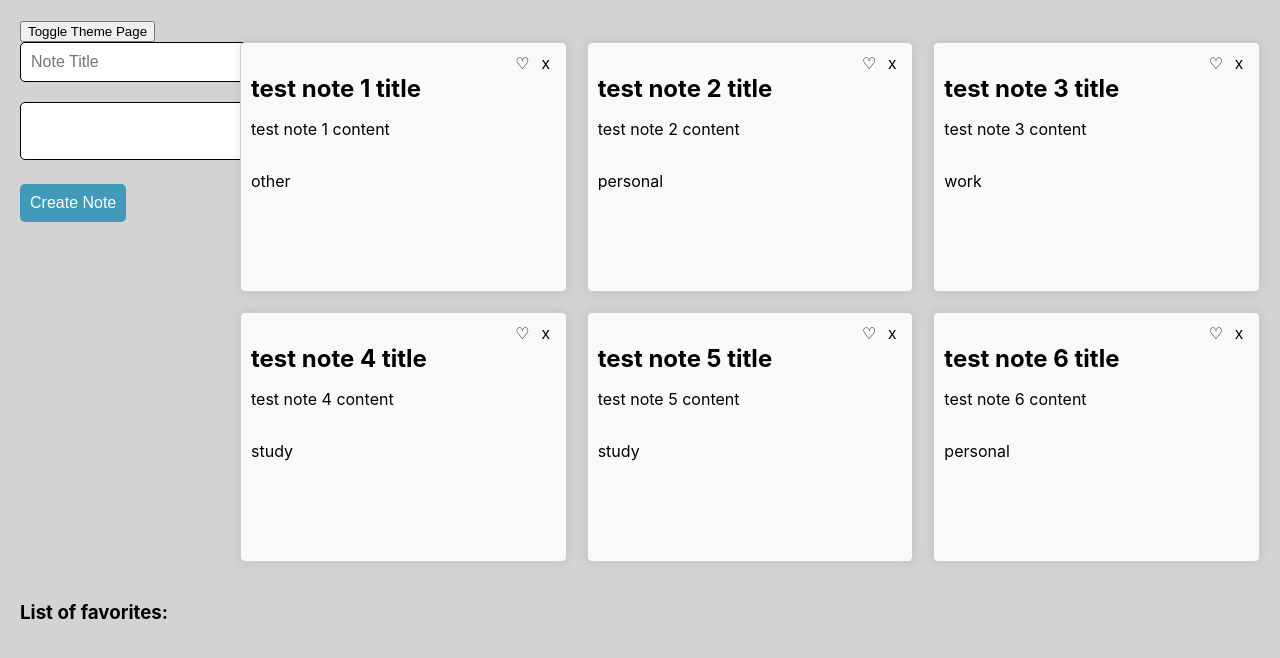
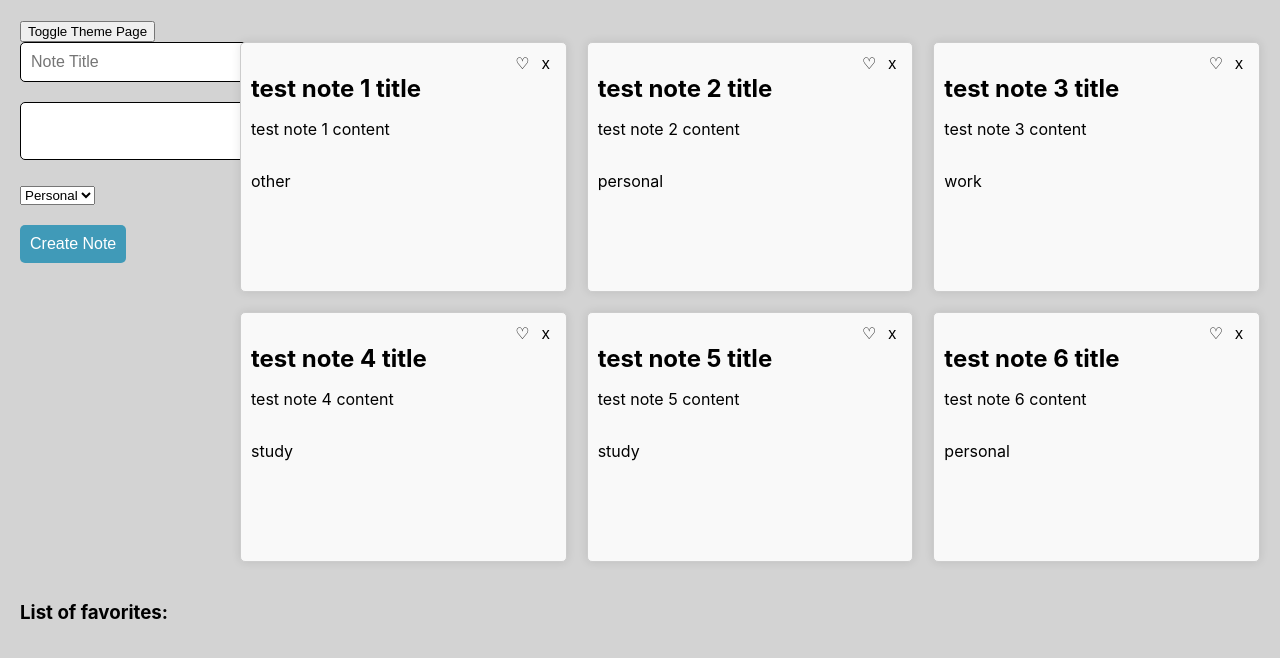
Before and after one commit to htluu-ucsd/Cse-110-Lab-2, a React (Create React App) app in the folder my-app/: page / in a window 1280 px wide. Shown: the top 658 px of the page. Built offline with nearby package versions, Linux system fonts and the light colour scheme.

Commit message:
create done

```diff
--- a/my-app/src/App.tsx
+++ b/my-app/src/App.tsx
@@ -32,26 +32,43 @@
   const [currentTheme, setCurrentTheme] = useState(themes.light);
 
   const toggleTheme = () => {
-      setCurrentTheme(currentTheme === themes.light ? themes.dark : themes.light);
+    setCurrentTheme(currentTheme === themes.light ? themes.dark : themes.light);
   };
 
-  useEffect (() => {
+  useEffect(() => {
     return () => {
       document.body.style.backgroundColor = document.body.style.backgroundColor === 'lightgrey' ? 'black' : 'lightgrey';
     };
   });
 
   return (
-      <BackgroundContextL.Provider value={currentTheme}>
-          <button onClick={toggleTheme}> Toggle Theme Page </button>
-          <App/>
-      </BackgroundContextL.Provider>
+    <BackgroundContextL.Provider value={currentTheme}>
+      <button onClick={toggleTheme}> Toggle Theme Page </button>
+      <App />
+    </BackgroundContextL.Provider>
   );
 }
 
+
 function App() {
 
-  // const [data, setData] = useContext(MyListContext);
+  const [notes, setNotes] = useState(dummyNotesList);
+  const initialNote = {
+    id: -1,
+    title: "",
+    content: "",
+    label: Label.other,
+  };
+  const [createNote, setCreateNote] = useState(initialNote);
+
+  const createNoteHandler = (event: React.FormEvent) => {
+    event.preventDefault();
+    console.log("title: ", createNote.title);
+    console.log("content: ", createNote.content);
+    createNote.id = notes.length + 1;
+    setNotes([createNote, ...notes]);
+    setCreateNote(initialNote);
+  };
 
   //holds favorites
   const [favoriteList, setFavoriteList] = useState([false, false, false, false, false, false]);
@@ -73,24 +90,49 @@
       {/* <ToggleTheme/> */}
       {/* <button onClick={document.body}>CHANGE THEME</button> */}
 
-      <form className="note-form">
-        <div><input placeholder="Note Title"></input></div>
+      <form className="note-form" onSubmit={createNoteHandler}>
+        <div>
+          <input
+            placeholder="Note Title"
+            onChange={(event) =>
+              setCreateNote({ ...createNote, title: event.target.value })}
+            required>
+          </input>
+        </div>
 
-        <div><textarea></textarea></div>
+        <div>
+          <textarea
+            onChange={(event) =>
+              setCreateNote({ ...createNote, content: event.target.value })}
+            required>
+          </textarea>
+        </div>
+
+        <div>
+          <select
+            onChange={(event) =>
+              setCreateNote({ ...createNote, label: event.target.value as Label })}
+            required>
+            <option value={Label.personal}>Personal</option>
+            <option value={Label.study}>Study</option>
+            <option value={Label.work}>Work</option>
+            <option value={Label.other}>Other</option>
+          </select>
+        </div>
 
         <div><button type="submit">Create Note</button></div>
       </form>
+
       <div className="notes-grid">
-        {dummyNotesList.map((note) => (
-          <div style={{ background: theme.note}}
+        {notes.map((note) => (
+          <div style={{ background: theme.note }}
             key={note.id}
             className="note-item">
             <div className="notes-header">
               {/* HEART SHAPE BUTTON */}
-
               <ToggleContext>
                 {/* {favoriteList[note.id] ? 'false' : 'true'} */}
-                <FavoriteButton favoriteToggled={updateToggle} value={note.id - 1}/>
+                <FavoriteButton favoriteToggled={updateToggle} value={note.id - 1} />
               </ToggleContext>
 
               <button style={{ color: theme.color }}>x</button>
@@ -101,20 +143,10 @@
             <h2 style={{ color: theme.color }}> {note.title} </h2>
             <p style={{ color: theme.color }}> {note.content} </p>
             <p style={{ color: theme.color }}> {note.label} </p>
-            {/* <ToggleTheme /> */}
-
-            {/* testing purposes */}
-            {/* <div>{data ? "a" : "b"}</div> */}
           </div>
         ))}
-        {/* <ClickCounter /> */}
       </div>
-      {/* <ToggleTheme/> */}
-      {/* <ToggleContext>
-        <FavoritesList />
-      </ToggleContext> */}
 
-      {/* TESTTING */}
       <div>
         <h3>List of favorites:</h3>
         {favoriteList.map((boolean, i) => (
```
